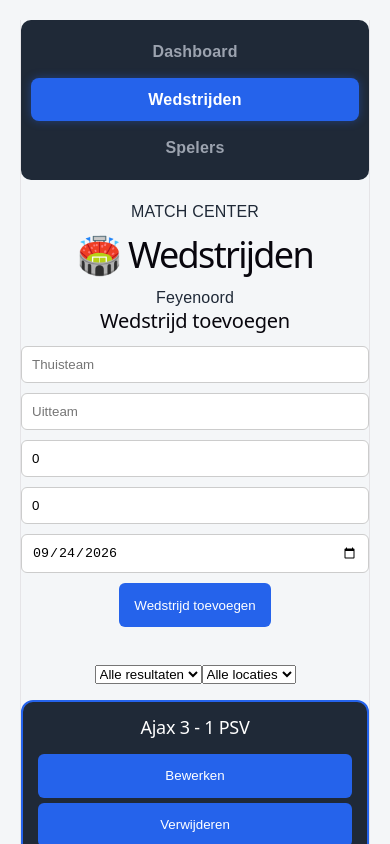
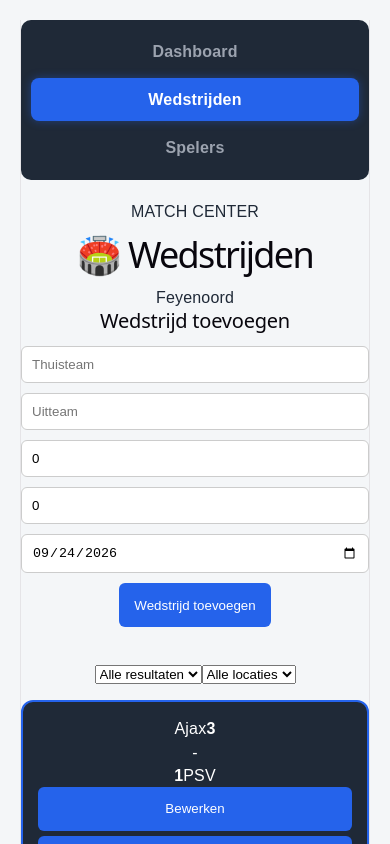
Before and after one commit to Ryan050409/simpel-design, a React (Vite) app: page /wedstrijden in a window 390 px wide. Shown: the top 844 px of the page. Built offline with nearby package versions, Linux system fonts and the light colour scheme.

Commit message:
Restore football tracker features and responsive UI

```diff
--- a/src/MatchCard.tsx
+++ b/src/MatchCard.tsx
@@ -1,42 +1,24 @@
-type Match = {
-  id: number;
-  home: string;
-  away: string;
-  homeGoals: number;
-  awayGoals: number;
-  date: string;
-};
+import type { Match } from "./App";
 
-type MatchCardProps = {
+type Props = {
   match: Match;
   onDelete: (id: number) => void;
   onEdit: (match: Match) => void;
 };
 
-function MatchCard({
-  match,
-  onDelete,
-  onEdit
-}: MatchCardProps) {
+function MatchCard({ match, onDelete, onEdit }: Props) {
   return (
-    <div className="match-card">
-      <h2>
-        {match.home} {match.homeGoals} -{" "}
-        {match.awayGoals} {match.away}
-      </h2>
-
+    <article className="match-card">
+      <div className="match-teams">
+        <div><span>{match.home}</span><strong>{match.homeGoals}</strong></div>
+        <span className="match-separator">-</span>
+        <div><strong>{match.awayGoals}</strong><span>{match.away}</span></div>
+      </div>
       <div className="match-buttons">
-        <button onClick={() => onEdit(match)}>
-          Bewerken
-        </button>
-
-        <button
-          onClick={() => onDelete(match.id)}
-        >
-          Verwijderen
-        </button>
+        <button onClick={() => onEdit(match)}>Bewerken</button>
+        <button className="button-danger" onClick={() => onDelete(match.id)}>Verwijderen</button>
       </div>
-    </div>
+    </article>
   );
 }
 
```
